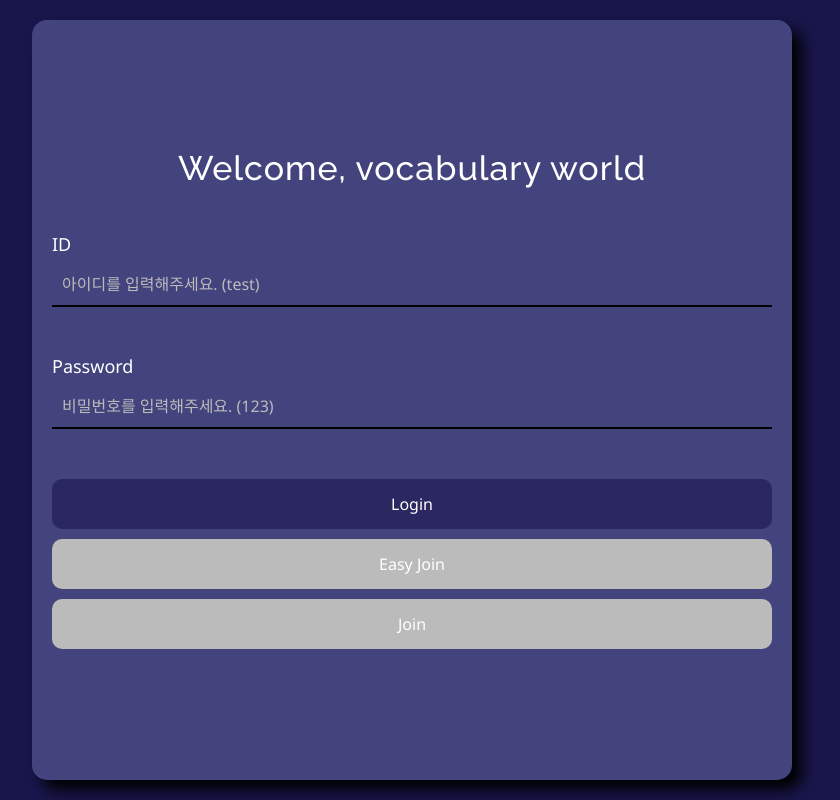
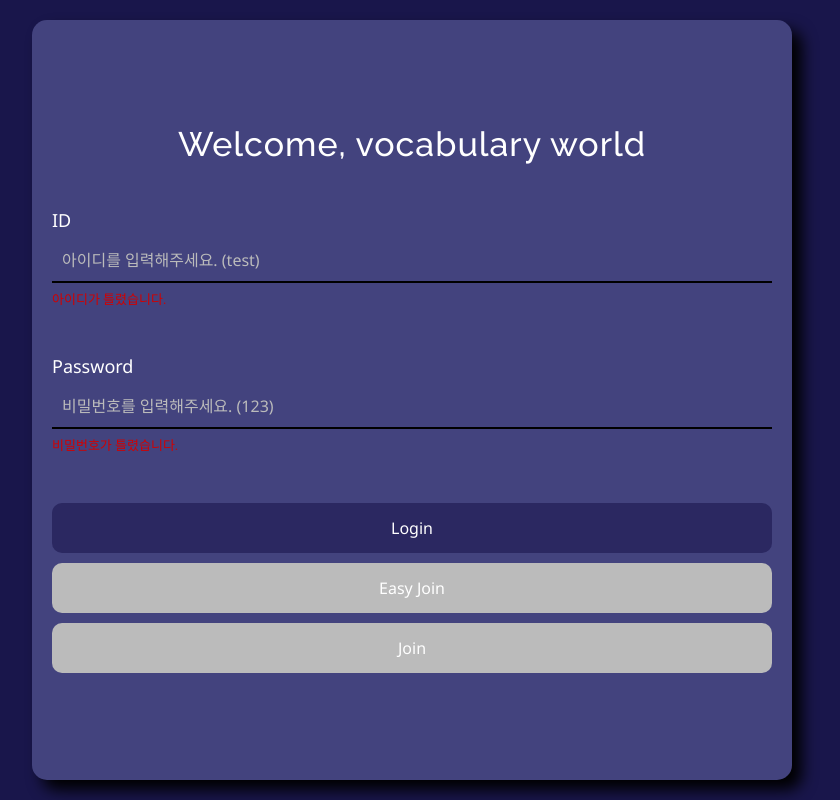
Before and after one commit to heejae0811/react-vocabulary, a React (Create React App) app: page / in a window 1280 px wide. Shown: the whole page, without its empty margins (228-1068 px from the left). Built offline with nearby package versions, Linux system fonts and the light colour scheme.

Commit message:
로그인 validation

```diff
--- a/src/pages/login/index.js
+++ b/src/pages/login/index.js
@@ -1,3 +1,4 @@
+import {useState, useEffect} from 'react'
 import {useNavigate} from 'react-router'
 import {useDispatch, useSelector} from 'react-redux'
 import {useForm} from 'react-hook-form'
@@ -17,10 +18,8 @@ const Login = () => {
 
   const {register, handleSubmit, watch, formState: {errors}} = useForm()
   const onSubmit = (data) => {
-    // console.log(JSON.stringify(data))
-
-    const userId = users.filter(user => user.loginId === data.loginId)
-    const userPw = users.filter(user => user.loginPassword === data.loginPassword)
+    const userId = users.find(user => user.loginId === data.loginId)
+    const userPw = users.find(user => user.loginPassword === data.loginPassword)
 
     if (userId.length === 0) {
       alert('아이디가 틀렸습니다.')
@@ -51,6 +50,9 @@ const Login = () => {
               required: true
             })}/>
           {errors?.loginId?.type === 'required' && <span className="text-danger">아이디는 필수입니다.</span>}
+          {
+            users.filter(user => user.loginId === errors?.loginId).length === 0 && <span className="text-danger">아이디가 틀렸습니다.</span>
+          }
         </div>
 
         <div>
@@ -62,6 +64,9 @@ const Login = () => {
               required: true
             })}/>
           {errors?.loginPassword?.type === 'required' && <span className="text-danger">비밀번호는 필수입니다.</span>}
+          {
+            users.filter(user => user.loginPassword === errors?.loginPassword).length === 0 && <span className="text-danger">비밀번호가 틀렸습니다.</span>
+          }
         </div>
 
         <div className="login-form-btn">
```
